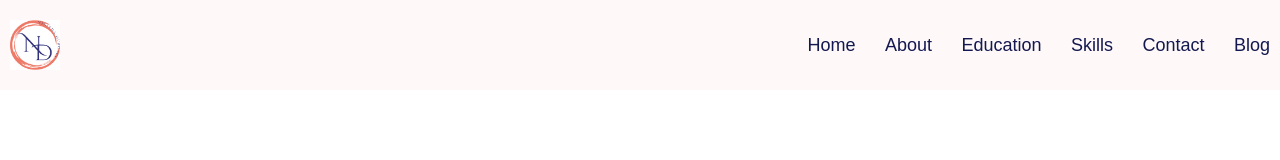
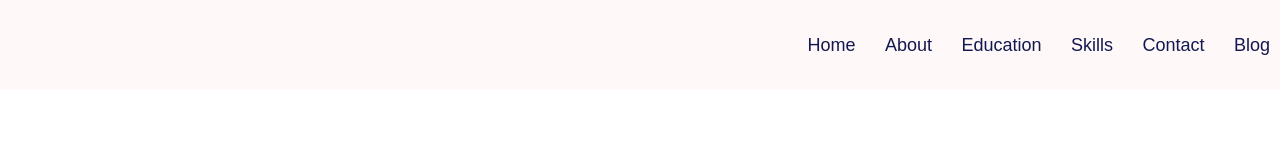
Before and after one commit to nikitha-durgapu/Portfolio, a plain HTML site: page index.html in a window 1280 px wide. Shown: the top 160 px of the page. Drawn offline with nearby package versions, Linux system fonts and the light colour scheme.

Commit message:
Update index.html

```diff
--- a/index.html
+++ b/index.html
@@ -14,7 +14,7 @@
     <nav class="navb">
       <div class="max-width">
         <div class="nlogo">
-          <img src="images/logo.png" alt="My Image">
+
         </div>
         <ul class="menu">
           <li><a href="#">Home</a></li>
```
